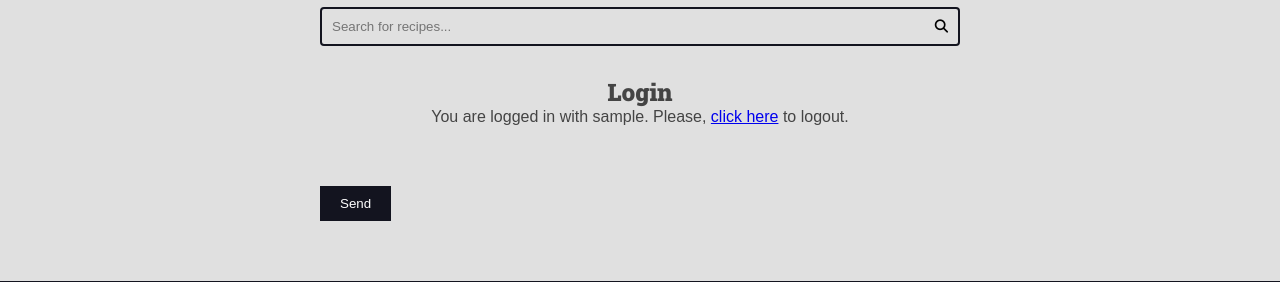
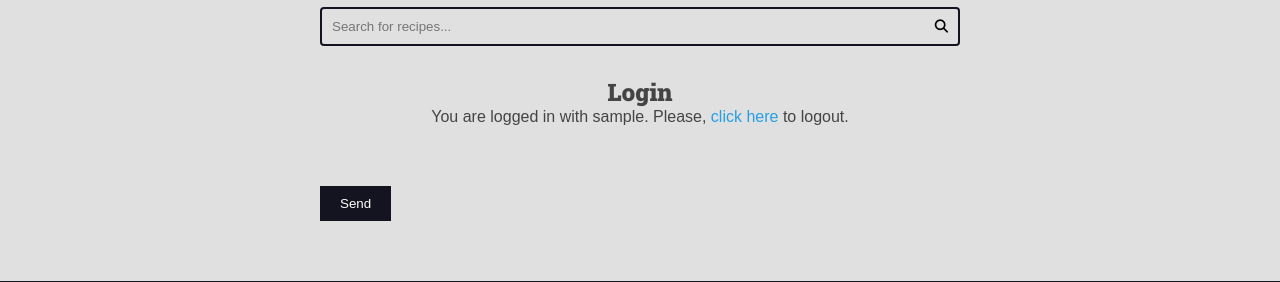
Before and after one commit to GuilhermePereiraRamalho/curso-django-projeto1, a Django app: template authors/templates/authors/pages/login.html in a window 1280 px wide. Shown: the part 136-418 px from the top of the page. Run offline with Django 5.2, Linux system fonts and the light colour scheme; the template is opened without the code that fills it, so the values that code supplies are empty; the visitor is signed in with stand-in values (Sample User, id 1).

Commit message:
Sistema de logout e segurança CSRF (Parte 3/3)

```diff
--- a/authors/templates/authors/pages/login.html
+++ b/authors/templates/authors/pages/login.html
@@ -6,14 +6,18 @@
     <div class="main-content center container">
         <h2>Login</h2>
         {% if request.user.is_authenticated %}
-            <p>
+            <div>
                 You are logged in with
                 {{ request.user.username }}.
 
                 Please,
-                <a href="{% url "authors:logout" %}">click here</a> to logout.
+                <form class="inline-form" action="{% url "authors:logout" %}" method='POST'>
+                    {% csrf_token %}
+                    <input type="hidden" name="username" value="{{ request.user.username }}">
+                    <button class="plaintext-button" type="submit">click here</button>
+                </form> to logout.
 
-            </p>
+            </div>
         {% endif %}
     </div>
 
--- a/authors/views.py
+++ b/authors/views.py
@@ -71,5 +71,11 @@ def login_create(request):
 
 @login_required(login_url='authors:login', redirect_field_name='next')
 def logout_view(request):
+    if not request.POST:
+        return redirect(reverse('authors:login'))
+
+    if request.POST.get('username') != request.user.username:
+        return redirect(reverse('authors:login'))
+
     logout(request)
     return redirect(reverse('authors:login'))
--- a/base_static/global/css/styles.css
+++ b/base_static/global/css/styles.css
@@ -346,6 +346,19 @@ h1,h2,h3,h4,h5,h6 {
     color: var(--color-white);
 }
 
+.inline-form{
+    display: inline;
+}
+
+.plaintext-button {
+    display: inline;
+    border: none;
+    background: none;
+    cursor: pointer;
+    color: var(--color-primary);
+    font-size: 1.6rem;
+}
+
 /* Messages */
 .messages-container{
     display: flex;
```
